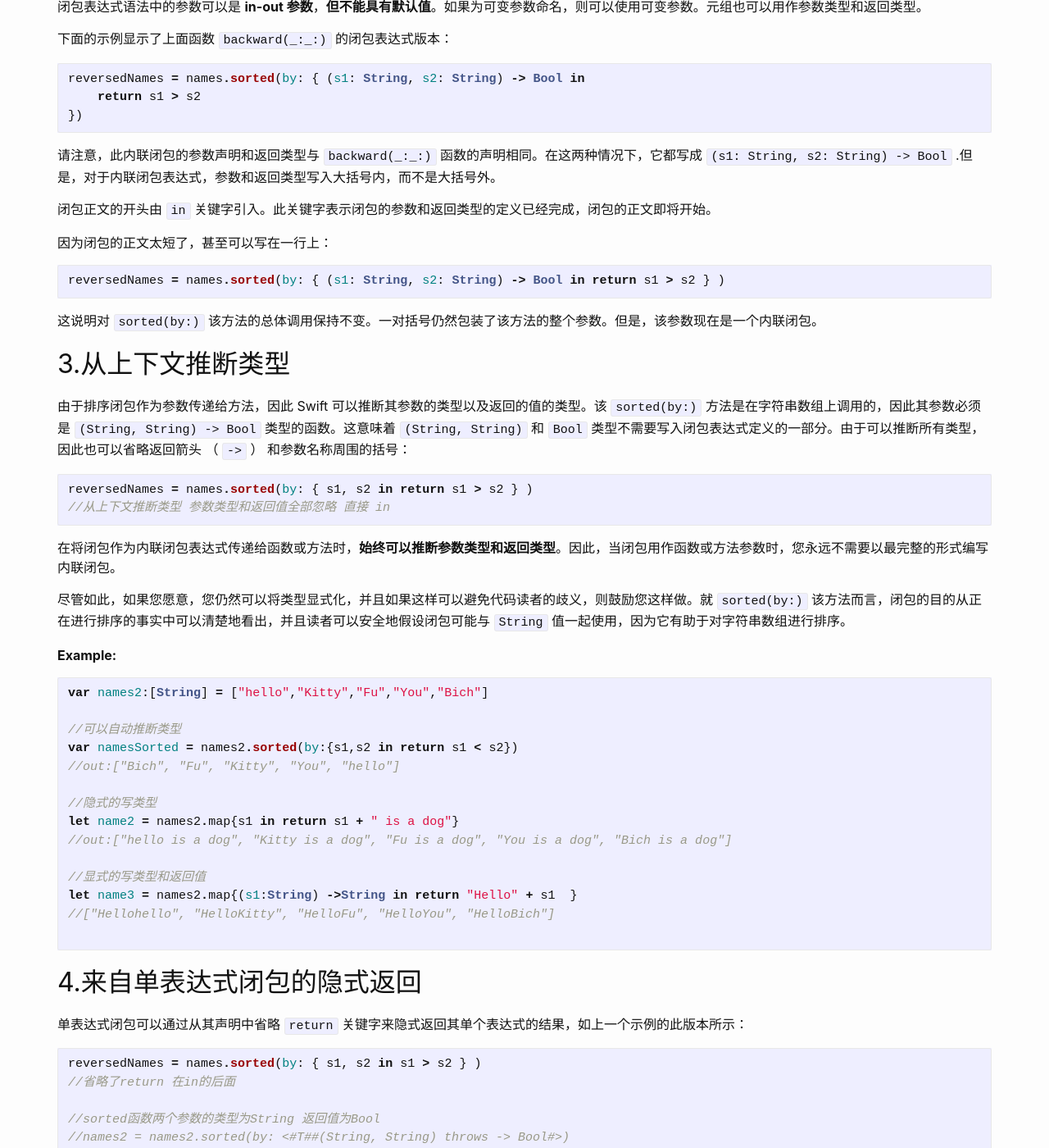
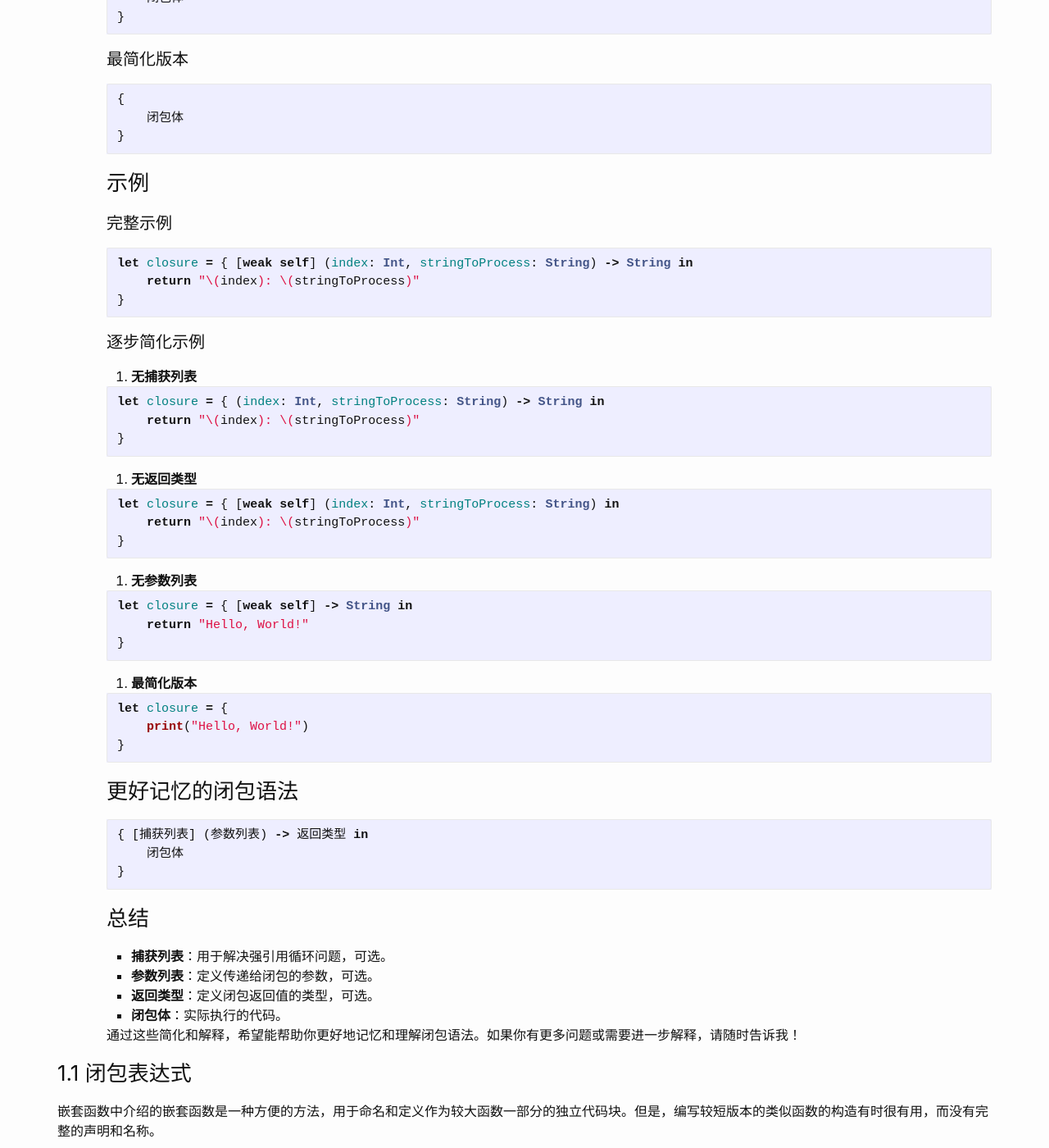
Before and after one commit to xor218/xor218.github.io, a Jekyll site: the page built from Notes/Swift/2024-06-04-Closures.md, in a window 1280 px wide and 1400 px high, scrolled down 1953 px. Shown: the whole window at 82% size. Built offline with Jekyll 4.4.1, drawn with Linux system fonts in a browser that asks for light colours; some of the changed text lies outside the part shown.

Commit message:
添加闭包的语法结构 可以更清醒的分辨闭包 var someClosures =  { [捕获列表/weak] (参数列表) -> 返回类型 in          闭包体 or 返回值 }

````diff
--- a/Notes/Swift/2024-06-04-Closures.md
+++ b/Notes/Swift/2024-06-04-Closures.md
@@ -34,6 +34,144 @@ Swift 的闭包表达式具有干净、清晰的风格，并进行了优化，
 - **单表达式闭包的隐式返回**
 - **速记参数名称**
 - **尾随闭包语法**
+
+
+
+### 1.0 闭包语法
+
+4. - 当然可以，下面是将上述内容整理成三级标题的文档。
+
+     ### 闭包语法结构
+
+     ```swift
+     { [捕获列表] (参数列表) -> 返回类型 in
+         闭包体
+     }
+     ```
+
+     #### 详细解释
+
+     1. **捕获列表**：
+        - 格式：`[unowned self, weak delegate = self.delegate]`
+        - 作用：用于解决闭包和捕获的变量之间的强引用循环问题。捕获列表是可选的。
+        - 示例：`[weak self]` 或 `[unowned self]`
+
+     2. **参数列表**：
+        - 格式：`(参数名: 参数类型, 参数名: 参数类型)`
+        - 作用：定义传递给闭包的参数。参数列表是可选的，如果没有参数，可以省略。
+        - 示例：`(index: Int, stringToProcess: String)`
+
+     3. **返回类型**：
+        - 格式：`-> 返回类型`
+        - 作用：定义闭包返回值的类型。返回类型是可选的，如果没有返回值，可以省略。
+        - 示例：`-> String`
+
+     4. **闭包体**：
+        - 格式：普通代码块
+        - 作用：包含实际执行的代码。
+
+     ### 简化记忆的语法结构
+
+     ```swift
+     { [捕获列表] (参数列表) -> 返回类型 in
+         闭包体
+     }
+     ```
+
+     ### 逐步简化
+
+     #### 无捕获列表
+
+     ```swift
+     { (参数列表) -> 返回类型 in
+         闭包体
+     }
+     ```
+
+     #### 无返回类型
+
+     ```swift
+     { [捕获列表] (参数列表) in
+         闭包体
+     }
+     ```
+
+     #### 无参数列表
+
+     ```swift
+     { [捕获列表] -> 返回类型 in
+         闭包体
+     }
+     ```
+
+     #### 最简化版本
+
+     ```swift
+     {
+         闭包体
+     }
+     ```
+
+     ### 示例
+
+     #### 完整示例
+
+     ```swift
+     let closure = { [weak self] (index: Int, stringToProcess: String) -> String in
+         return "\(index): \(stringToProcess)"
+     }
+     ```
+
+     #### 逐步简化示例
+
+     1. **无捕获列表**
+
+     ```swift
+     let closure = { (index: Int, stringToProcess: String) -> String in
+         return "\(index): \(stringToProcess)"
+     }
+     ```
+
+     2. **无返回类型**
+
+     ```swift
+     let closure = { [weak self] (index: Int, stringToProcess: String) in
+         return "\(index): \(stringToProcess)"
+     }
+     ```
+
+     3. **无参数列表**
+
+     ```swift
+     let closure = { [weak self] -> String in
+         return "Hello, World!"
+     }
+     ```
+
+     4. **最简化版本**
+
+     ```swift
+     let closure = {
+         print("Hello, World!")
+     }
+     ```
+
+     ### 更好记忆的闭包语法
+
+     ```swift
+     { [捕获列表] (参数列表) -> 返回类型 in
+         闭包体
+     }
+     ```
+
+     ### 总结
+
+     - **捕获列表**：用于解决强引用循环问题，可选。
+     - **参数列表**：定义传递给闭包的参数，可选。
+     - **返回类型**：定义闭包返回值的类型，可选。
+     - **闭包体**：实际执行的代码。
+
+     通过这些简化和解释，希望能帮助你更好地记忆和理解闭包语法。如果你有更多问题或需要进一步解释，请随时告诉我！
 
 
 
````
